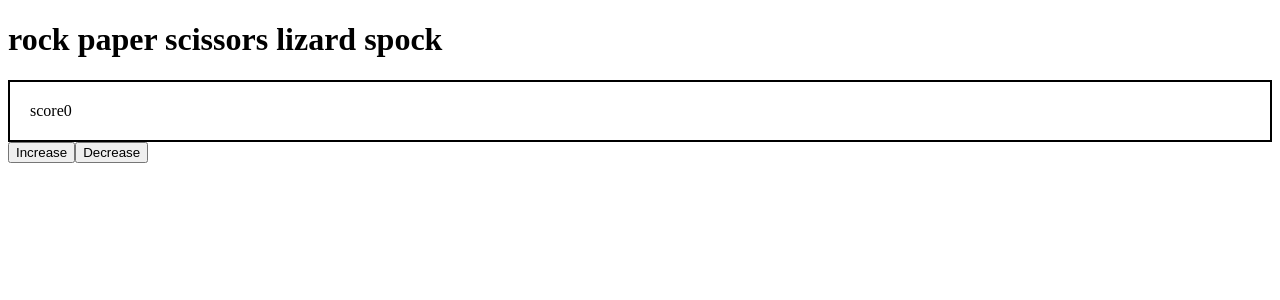
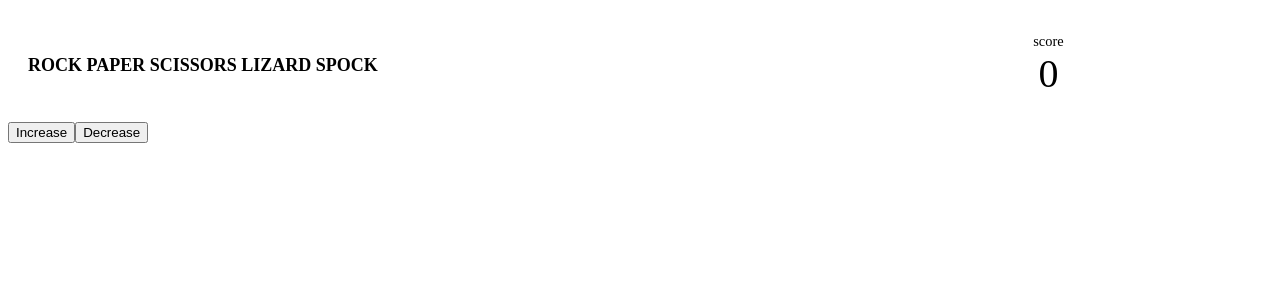
Before and after one commit to JuanPabloG96/rock-paper-scissors-react, a React (Vite) app: page / in a window 1280 px wide. Shown: the top 300 px of the page. Built offline with nearby package versions, Linux system fonts and the light colour scheme.

Commit message:
style files

```diff
--- a/src/css/App.css
+++ b/src/css/App.css
@@ -0,0 +1,19 @@
+.header {
+  display: flex;
+  flex-direction: row;
+  justify-content: space-between;
+  align-items: center;
+  border: 2px solid var(--Header-Outline);
+  border-radius: 0.5rem;
+  padding: 20px;
+}
+
+.title {
+  width: 30%;
+  text-align: left;
+  text-wrap: balance;
+  text-transform: uppercase;
+  line-height: 14px;
+  font-size: 18px;
+  font-weight: 700;
+}
--- a/src/css/Score.css
+++ b/src/css/Score.css
@@ -1,5 +1,19 @@
 .score {
-  padding: 20px;
-  background-color: transparent;
-  border: 2px solid;
+  width: 30%;
+  display: flex;
+  flex-direction: column;
+  align-items: center;
+  color: var(--Score-Text);
+  background-color: white;
+  padding: 5px 20px;
+  border-radius: 0.5rem;
 }
+
+.score-label {
+  font-size: 0.9rem;
+}
+
+.score-value {
+  font-size: 40px;
+  color: var(--Dark-Text);
+}
--- /dev/null
+++ b/style.css
@@ -0,0 +1,55 @@
+@import url('https://fonts.googleapis.com/css2?family=Barlow+Semi+Condensed:wght@600;700&display=swap');
+
+:root {
+  /* colors */
+  /* Primary */
+  --Scissors-Gradient: hsl(39, 89%, 49%), hsl(40, 84%, 53%);
+  --Paper-Gradient: hsl(230, 89%, 62%), hsl(230, 89%, 65%);
+  --Rock-Gradient: hsl(349, 71%, 52%), hsl(349, 70%, 56%);
+  --Lizard-Gradient: hsl(261, 73%, 60%), hsl(261, 72%, 63%);
+  --Cyan: hsl(189, 59%, 53%), hsl(189, 58%, 57%);
+
+  /* Neutral */
+  --Dark-Text: hsl(229, 25%, 31%);
+  --Score-Text: hsl(229, 64%, 46%);
+  --Header-Outline: hsl(217, 16%, 45%);
+
+  /* Background */
+  --Radial-Gradient: hsl(214, 47%, 23%), hsl(237, 49%, 15%);
+}
+
+*,
+html {
+  margin: 0;
+  padding: 0;
+  box-sizing: border-box;
+}
+
+ul,
+ol {
+  list-style: none;
+}
+
+a {
+  text-decoration: none;
+}
+
+body {
+  display: grid;
+  place-items: center;
+  width: 100%;
+  min-height: 100vh;
+  font-family: 'Barlow Semi Condensed', sans-serif;
+  background: radial-gradient(circle, var(--Radial-Gradient));
+  background-repeat: no-repeat;
+  color: white;
+}
+
+#root {
+  width: 90%;
+  max-width: 850px;
+  height: 90vh;
+  display: flex;
+  flex-direction: column;
+  justify-content: space-evenly;
+}
```
